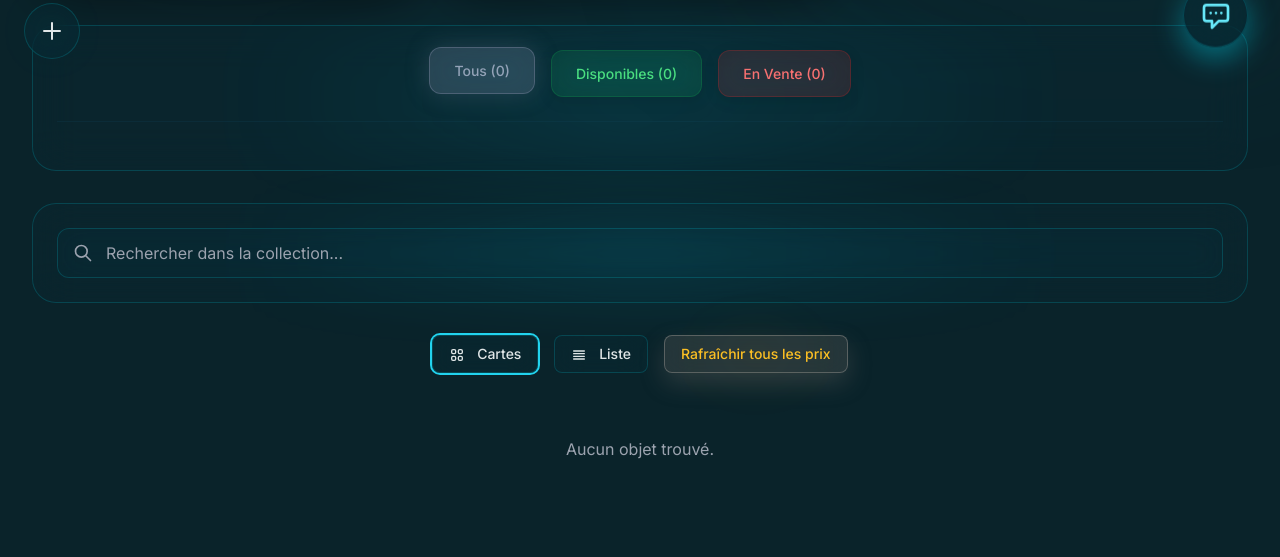
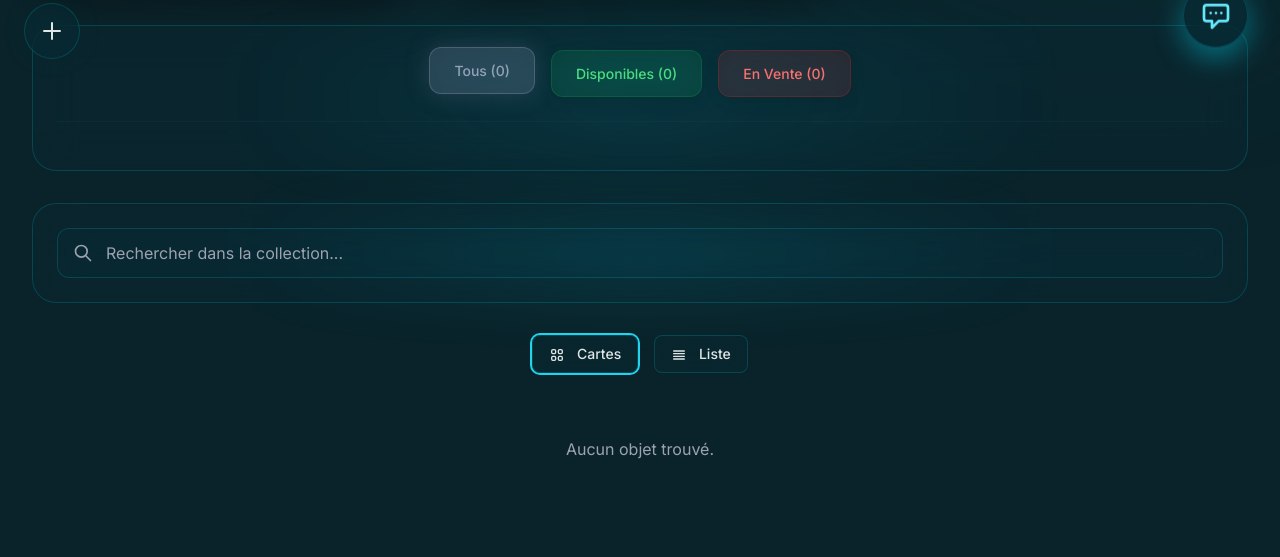
Before and after one commit to DanielJandric/inventorysbo, a Flask app: page / in a window 1280 px wide. Shown: the part 717-1274 px from the top of the page. Run offline with Flask 3, Linux system fonts and the light colour scheme; data that the repository does not hold is empty; some libraries are stand-ins or nearby versions.

Commit message:
chore(ui): remove 'Rafraîchir tous les prix' button from collection page; manual refresh lives in Settings only

```diff
--- a/templates/index.html
+++ b/templates/index.html
@@ -1028,9 +1028,7 @@
                     <svg class="w-4 h-4 inline mr-2" fill="none" stroke="currentColor" viewBox="0 0 24 24"><path stroke-linecap="round" stroke-linejoin="round" stroke-width="2" d="M4 6h16M4 10h16M4 14h16M4 18h16"></path></svg>
                     Liste
                 </button>
-                <button onclick="forceUpdateStockPrices()" class="stock-update-btn glowing-element glass px-4 py-2 rounded-lg text-sm font-medium transition-all hover:scale-105">
-                    Rafraîchir tous les prix
-                </button>
+
             </section>
 
             <section id="items-container" class="mb-8">
```
